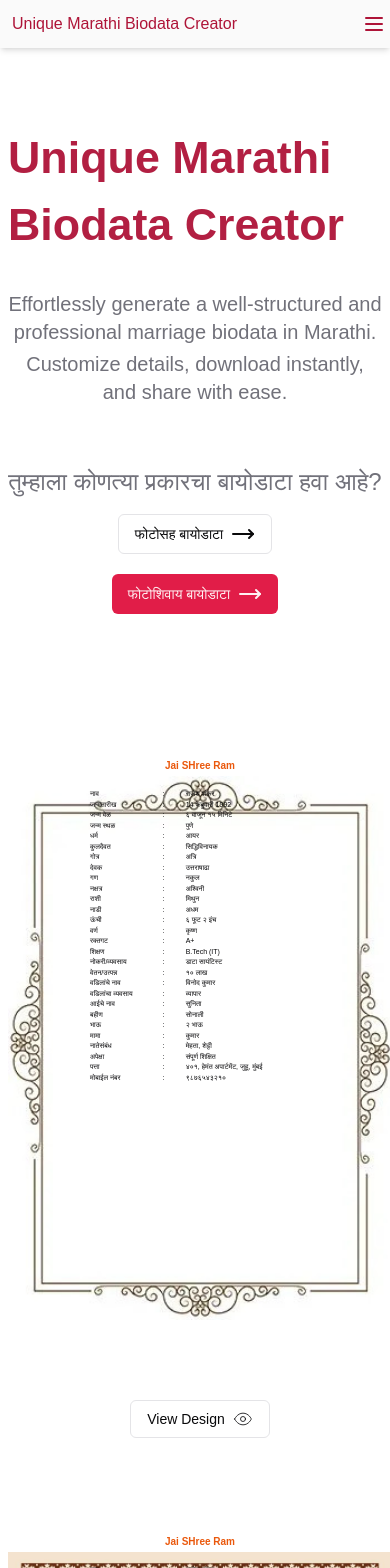
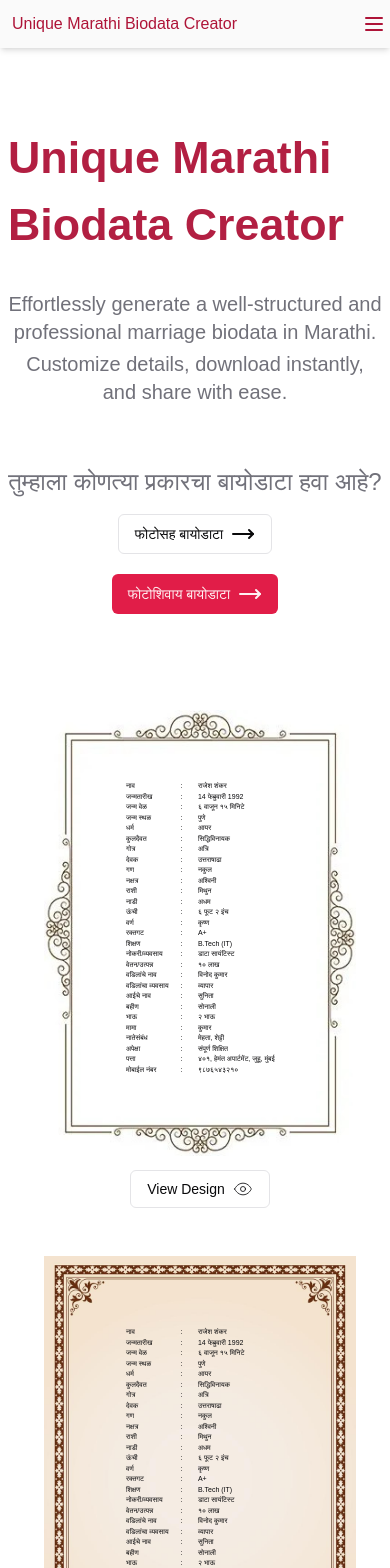
Before and after one commit to shreyk04/marathi-biodata-maker, a Next.js app: page / in a window 390 px wide. Shown: the top 1568 px of the page. Built offline with nearby package versions, Linux system fonts and the light colour scheme; a web font is replaced by a local one.

Commit message:
templates overlapping issue solved and made responsive for all devices

```diff
--- a/app/_template/TemplateRender.tsx
+++ b/app/_template/TemplateRender.tsx
@@ -28,6 +28,22 @@ function TemplateRender({
   const [uploadedPhoto, setUploadedPhoto] = useState<string | null>(null);
   const router = useRouter();
 
+  // this is working fine when width is greater than height
+  const [isPortait, setIsPortait] = useState(window.innerHeight > window.innerWidth);
+  console.log("isPortait", isPortait);
+
+
+
+  const dimensionsStyle = {
+        height: isPortait ? "unset" :"80vh",
+        width: isPortait ? "80vw" :"unset",
+      };
+
+
+  const handleResize = ()=>{
+    setIsPortait(window.innerHeight > window.innerWidth);
+  }
+
   // const uploadedPhoto = localStorage.getItem("uploadedImage") || "";
 
   useEffect(() => {
@@ -37,6 +53,17 @@ function TemplateRender({
       setUploadedPhoto(savedImage);
     }
   }, []);
+
+
+  useEffect(()=>{
+
+    window.addEventListener("resize",handleResize);
+
+    return ()=>{
+      window.removeEventListener("resize",handleResize);
+    }
+
+  },[])
 
   const templateRef = useRef<HTMLDivElement>(null);
 
@@ -83,19 +110,22 @@ function TemplateRender({
   }
   console.log(form);
 
+
+
   return (
     <div
-      className={`w-96 h-[80vh] relative   mx-auto px-8  rounded-lg `}
+      className={`aspect-[0.7] relative bg-red-100 top-0  mx-auto px-8  rounded-lg `}
       ref={templateRef}
       style={{
-        backgroundImage: `url(${backgroundImageSrc})`,
-        backgroundPosition: "center",
-        backgroundRepeat: "no-repeat",
-        backgroundSize: "contain",
-        minHeight: height || "100vh",
-        height: "auto",
+        ...dimensionsStyle,
+        backgroundColor:"green"
       }}
     >
+      <div className="absolute top-0 left-0 w-full h-full">
+        <img
+        style={dimensionsStyle}
+        src={backgroundImageSrc} className="aspect-[0.7]"/>
+      </div>
       <div className={`  h-full w-full ${form.selectedImage?"pt-0":"pt-10"} `}>
         {withPhoto && (
           <div
@@ -116,7 +146,7 @@ function TemplateRender({
           </div>
         )}
         <div
-          className=" text-center mb-2 flex flex-col justify-center items-center w-full "
+          className=" text-center  flex flex-col justify-center items-center w-full "
           style={{ fontSize: "10px" }}
         >
           {form.selectedImage && (
@@ -138,7 +168,7 @@ function TemplateRender({
           {/* {
                     imgUrl &&
 
-                    <div className='w-24 h-32  border-2 border-slate-700 absolute top-0 right-0 '>
+                    <div className=*'w-24 h-32  border-2 border-slate-700 absolute top-0 right-0 '>
                         <img src={imgUrl} alt="" className='w-full h-full object-cover' />
                     </div>
                 } */}
@@ -152,7 +182,7 @@ function TemplateRender({
             return (
               <div
                 key={key}
-                className="flex text-[7px]"
+                className="flex text-[7px] "
                 style={{ paddingLeft: left_offset }}
               >
                 <h2 className="w-[25%] ml-5 ">{field.label}</h2>
```
